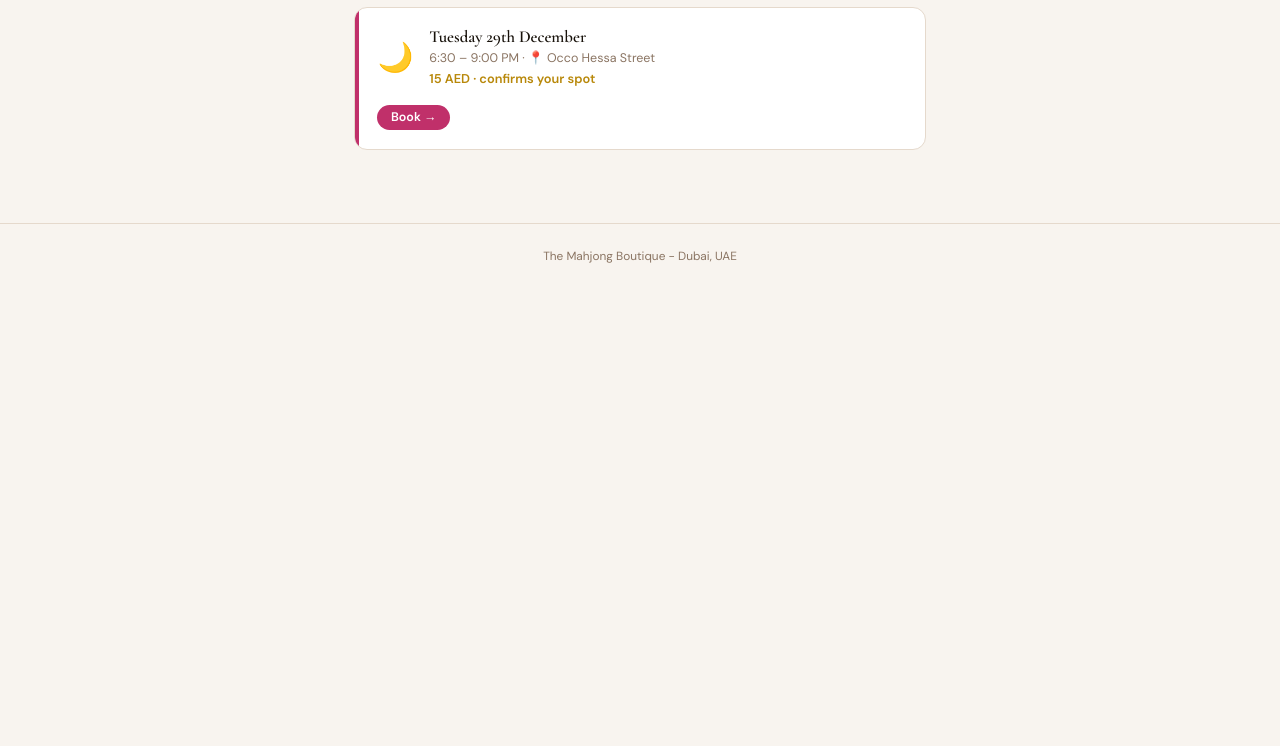
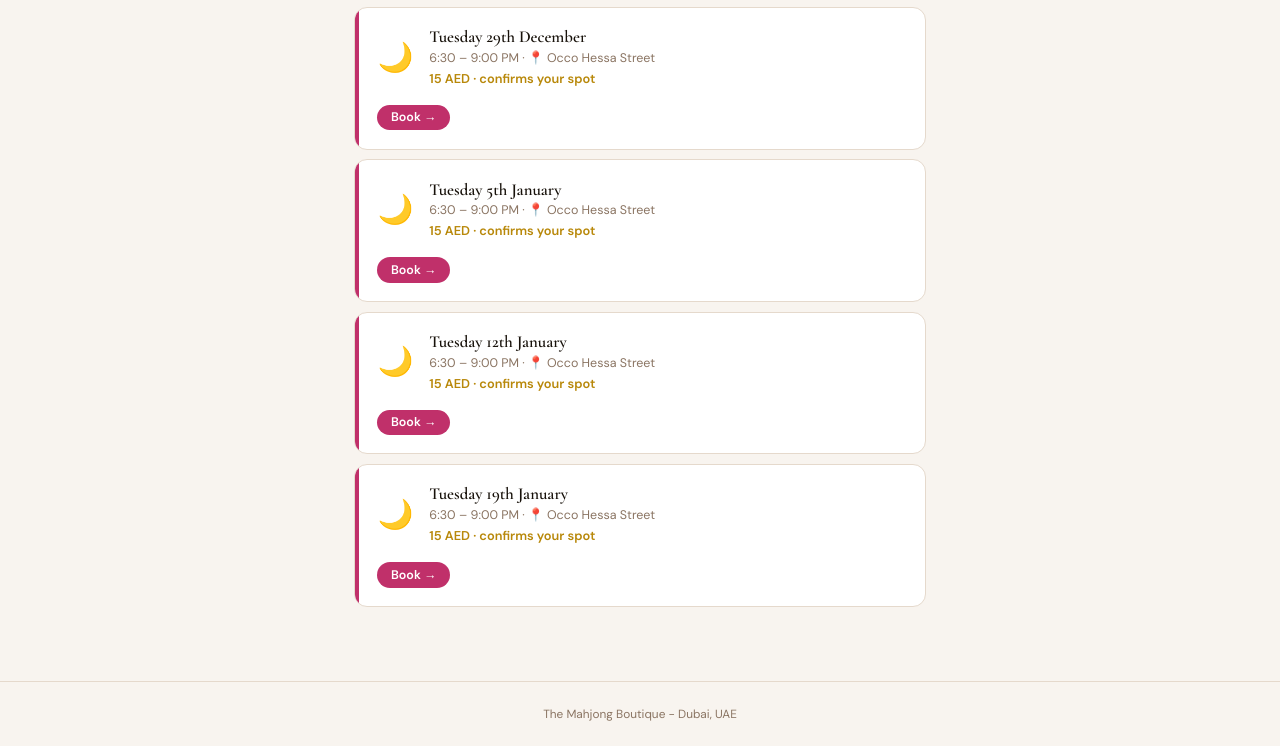
Before and after one commit to payalbachani/mbl, a plain HTML site: page mastery-hessa-book.html in a window 1280 px wide. Shown: the part 977-1723 px from the top of the page. Before the commit the page ends 1265 px from the top, so only its background shows below. Drawn offline with nearby package versions, Linux system fonts and the light colour scheme.

Commit message:
Add files via upload

```diff
--- a/mastery-hessa-book.html
+++ b/mastery-hessa-book.html
@@ -129,6 +129,33 @@ footer{text-align:center;padding:1.5rem;font-size:.74rem;color:var(--muted);bord
     <button class="sbook-btn" onclick="event.stopPropagation();openSheet('Tuesday 29th December','6:30 – 9:00 PM','Occo Hessa Street')">Book →</button>
   </div>
 
+  <div class="scard" onclick="openSheet('Tuesday 5th January','6:30 – 9:00 PM','Occo Hessa Street')">
+    <div class="scard-stripe"></div>
+    <div style="display:flex;align-items:center;gap:1rem;margin-bottom:.55rem">
+      <div style="font-size:1.8rem">🌙</div>
+      <div><div class="sinfo-title">Tuesday 5th January</div><div class="sinfo-meta">6:30 – 9:00 PM · 📍 Occo Hessa Street</div><div class="sinfo-price">15 AED · confirms your spot</div></div>
+    </div>
+    <button class="sbook-btn" onclick="event.stopPropagation();openSheet('Tuesday 5th January','6:30 – 9:00 PM','Occo Hessa Street')">Book →</button>
+  </div>
+
+  <div class="scard" onclick="openSheet('Tuesday 12th January','6:30 – 9:00 PM','Occo Hessa Street')">
+    <div class="scard-stripe"></div>
+    <div style="display:flex;align-items:center;gap:1rem;margin-bottom:.55rem">
+      <div style="font-size:1.8rem">🌙</div>
+      <div><div class="sinfo-title">Tuesday 12th January</div><div class="sinfo-meta">6:30 – 9:00 PM · 📍 Occo Hessa Street</div><div class="sinfo-price">15 AED · confirms your spot</div></div>
+    </div>
+    <button class="sbook-btn" onclick="event.stopPropagation();openSheet('Tuesday 12th January','6:30 – 9:00 PM','Occo Hessa Street')">Book →</button>
+  </div>
+
+  <div class="scard" onclick="openSheet('Tuesday 19th January','6:30 – 9:00 PM','Occo Hessa Street')">
+    <div class="scard-stripe"></div>
+    <div style="display:flex;align-items:center;gap:1rem;margin-bottom:.55rem">
+      <div style="font-size:1.8rem">🌙</div>
+      <div><div class="sinfo-title">Tuesday 19th January</div><div class="sinfo-meta">6:30 – 9:00 PM · 📍 Occo Hessa Street</div><div class="sinfo-price">15 AED · confirms your spot</div></div>
+    </div>
+    <button class="sbook-btn" onclick="event.stopPropagation();openSheet('Tuesday 19th January','6:30 – 9:00 PM','Occo Hessa Street')">Book →</button>
+  </div>
+
 </div>
 
 <div class="overlay" id="overlay" onclick="if(event.target.id==='overlay')closeSheet()">
@@ -209,6 +236,7 @@ function autoHidePastDates(){
     if(!el)return;
     var dateStr=el.textContent.trim().replace(/([0-9]+)(st|nd|rd|th)/,"$1");
     var parsed=new Date(dateStr+" "+year);
+    if(!isNaN(parsed)&&parsed<today-180*864e5)parsed=new Date(dateStr+" "+(year+1));
     if(!isNaN(parsed)&&parsed<cutoff)card.style.display="none";
   });
   document.querySelectorAll(".sec-head").forEach(function(h){
```
